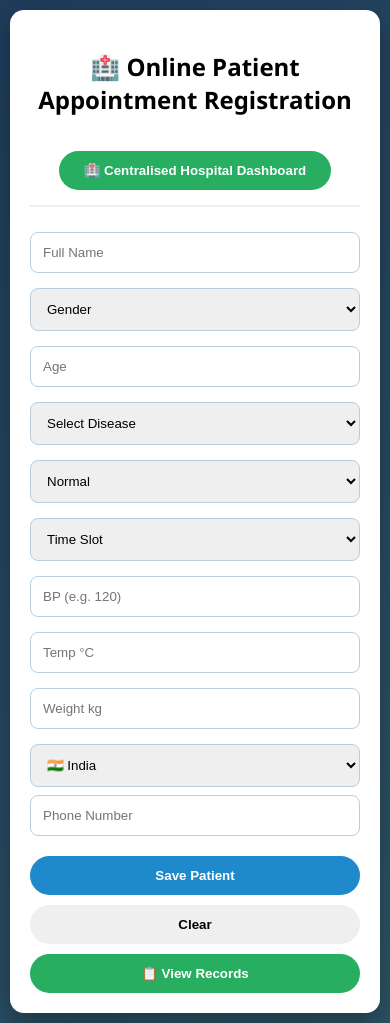
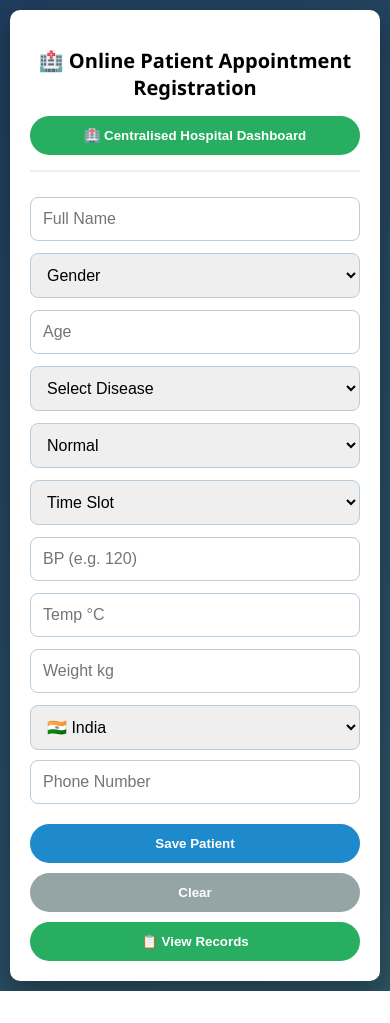
Before and after one commit to Theyagaraja/Online-Patient-Appointment-System-For-Hospital_DB, a plain HTML site: page index.html in a window 390 px wide. After the commit the page ends 991 px from the top, so only its background shows below. Drawn offline with nearby package versions, Linux system fonts and the light colour scheme; a script that the page names is missing.

Commit message:
Update index.html

```diff
--- a/index.html
+++ b/index.html
@@ -12,35 +12,43 @@
     <style>
         :root { --primary: #1f8acb; --dark: #0b2e4f; --bg: #eef2f5; }
         body { font-family: "Segoe UI", Arial, sans-serif; background: linear-gradient(135deg, #1f3c5b, #2c5364); padding: 20px; min-height: 100vh; margin: 0; }
-        .container { max-width: 1000px; background: white; margin: auto; padding: 30px; border-radius: 14px; box-shadow: 0 12px 28px rgba(0,0,0,0.3); }
-        .header-row { display: flex; justify-content: space-between; align-items: center; border-bottom: 2px solid #eee; padding-bottom: 15px; margin-bottom: 25px; }
+        .container { max-width: 1000px; background: white; margin: auto; padding: 30px; border-radius: 14px; box-shadow: 0 12px 28px rgba(0,0,0,0.3); box-sizing: border-box; }
+        .header-row { display: flex; justify-content: space-between; align-items: center; border-bottom: 2px solid #eee; padding-bottom: 15px; margin-bottom: 25px; gap: 10px; }
         .form-grid { display: grid; grid-template-columns: repeat(2, 1fr); gap: 15px; }
-        input, select { padding: 12px; border-radius: 8px; border: 1px solid #b8cddd; width: 100%; box-sizing: border-box; }
+        input, select { padding: 12px; border-radius: 8px; border: 1px solid #b8cddd; width: 100%; box-sizing: border-box; font-size: 16px; } /* 16px prevents iOS zoom */
         .phone-container { display: flex; gap: 8px; }
         .phone-container select { width: 140px; }
-        .actions { grid-column: span 2; text-align: center; margin-top: 20px; }
-        button { padding: 12px 25px; border-radius: 25px; border: none; font-weight: 600; cursor: pointer; transition: 0.3s; }
+        .actions { grid-column: span 2; text-align: center; margin-top: 20px; display: flex; justify-content: center; gap: 10px; flex-wrap: wrap; }
+        button { padding: 12px 25px; border-radius: 25px; border: none; font-weight: 600; cursor: pointer; transition: 0.3s; white-space: nowrap; }
         .btn-submit { background: var(--primary); color: white; }
-        .btn-view { background: #27ae60; color: white; margin-left: 10px; }
+        .btn-view { background: #27ae60; color: white; }
+        .btn-reset { background: #95a5a6; color: white; }
 
-        #appointmentCardWrap { margin-top: 30px; display: none; flex-direction: column; align-items: center; }
-        .app-card { background: #ffffff; padding: 25px; border-radius: 12px; width: 400px; border: 2px solid var(--primary); color: #333; }
+        #appointmentCardWrap { margin-top: 30px; display: none; flex-direction: column; align-items: center; width: 100%; }
+        .app-card { background: #ffffff; padding: 25px; border-radius: 12px; width: 400px; max-width: 100%; border: 2px solid var(--primary); color: #333; box-sizing: border-box; }
         .card-header { border-bottom: 2px solid var(--primary); margin-bottom: 15px; padding-bottom: 10px; text-align: center; color: var(--primary); }
         .card-body p { margin: 8px 0; font-size: 14px; border-bottom: 1px solid #f9f9f9; }
         #qrcode { margin: 20px auto; display: flex; justify-content: center; }
         .btn-pdf { background: #e74c3c; color: white; margin-top: 15px; }
 
-        /* --- ADDED MEDIA QUERIES FOR RESPONSIVENESS --- */
+        /* --- MOBILE RESPONSIVE FIXES --- */
         @media (max-width: 768px) {
             body { padding: 10px; }
-            .container { padding: 20px; }
-            .header-row { flex-direction: column; text-align: center; gap: 15px; }
-            .form-grid { grid-template-columns: 1fr; } /* Stacks inputs into 1 column */
-            .actions { grid-column: span 1; display: flex; flex-direction: column; gap: 10px; }
-            .btn-view { margin-left: 0; }
-            .app-card { width: 100%; box-sizing: border-box; } /* Makes result card fit screen */
-            .phone-container { flex-direction: column; }
+            .container { padding: 20px; border-radius: 10px; }
+
+            .header-row { flex-direction: column; text-align: center; }
+            .header-row h2 { font-size: 20px; margin-bottom: 5px; }
+            .btn-view { width: 100%; margin: 0; }
+
+            .form-grid { grid-template-columns: 1fr; gap: 12px; } /* Stack inputs vertically */
+
+            .phone-container { flex-direction: column; gap: 10px; }
             .phone-container select { width: 100%; }
+
+            .actions { grid-column: span 1; flex-direction: column; width: 100%; }
+            .actions button { width: 100%; margin: 0; }
+
+            .app-card { width: 100%; padding: 15px; }
         }
     </style>
 </head>
@@ -94,7 +102,8 @@
                     <option value="+82" data-len="10">🇰🇷 South Korea</option>
                     <option value="+60" data-len="9">🇲🇾 Malaysia</option>
                     <option value="+65" data-len="8">🇸🇬 Singapore</option>
-                    <option value="+92" data-len="10">🇵🇰 Pakistan</option>              </select>
+                    <option value="+92" data-len="10">🇵🇰 Pakistan</option>
+                </select>
                 <input id="phone" placeholder="Phone Number" maxlength="10" oninput="this.value=this.value.replace(/[^0-9]/g,'')">
             </div>
         </div>
@@ -102,7 +111,6 @@
             <button type="submit" class="btn-submit" id="saveBtn">Save Patient</button>
             <button type="reset" class="btn-reset">Clear</button>
             <button type="button" class="btn-view" onclick="window.location.href='records.html'">📋 View Records</button>
-
         </div>
     </form>
 
```
